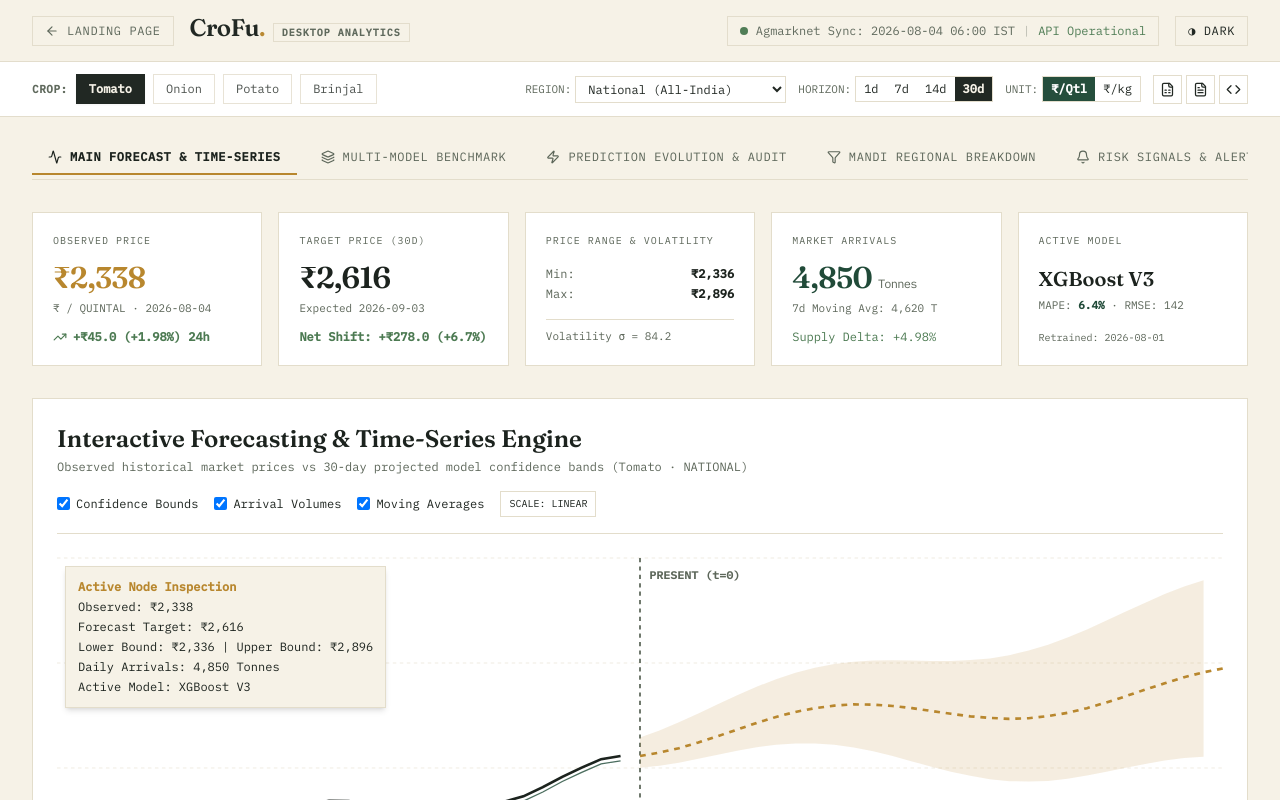
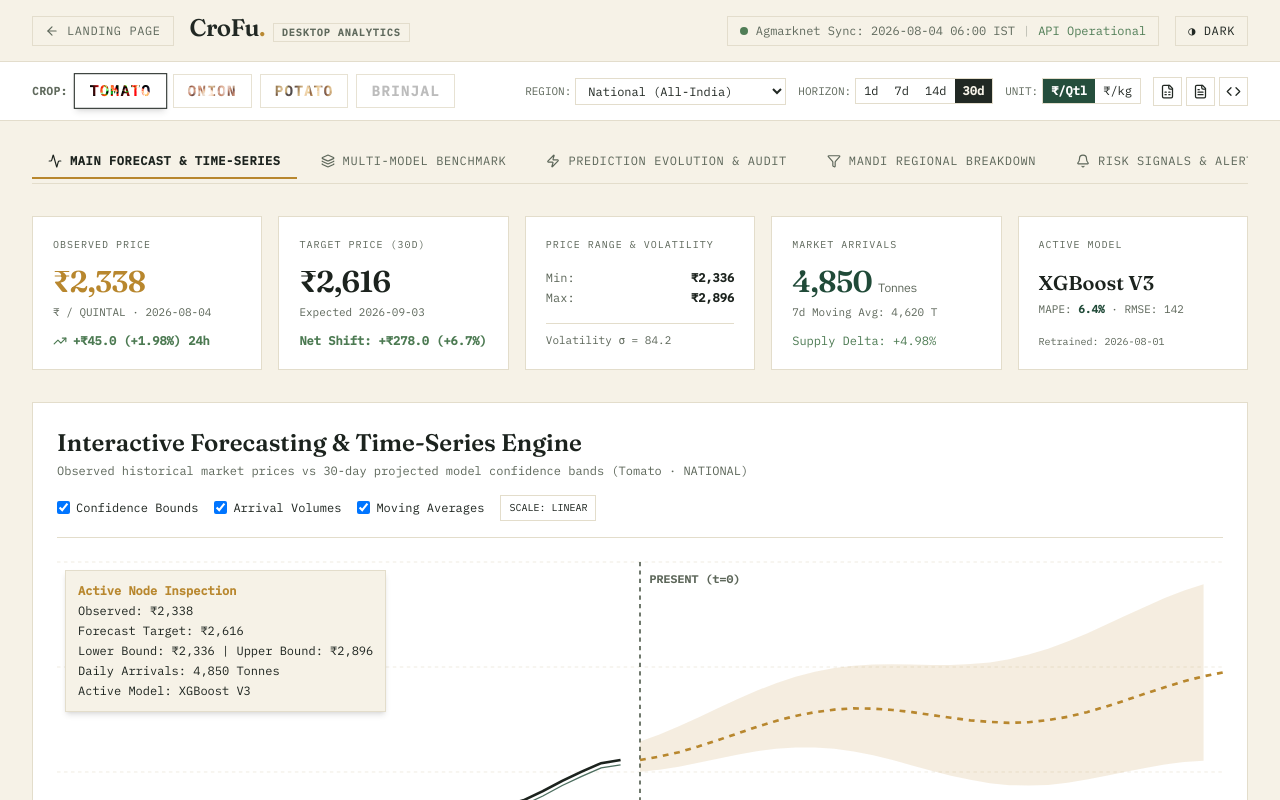
Before and after one commit to JuliusDude/crofu-web, a React (Vite) app in the folder Landing Page/: page / in a window 1280 px wide. Both pictures are taken after a click on the button "Dashboard". Shown: the top 800 px of the page. Built offline with nearby package versions, Linux system fonts and the light colour scheme; grey boxes are pictures that could not be loaded; the HTML template or start-up script is replaced by a standard one.

Commit message:
Implement image-filled text for Tomato, Onion, Potato, and Brinjal crop buttons in Dashboard

```diff
--- a/Landing Page/src/pages/Dashboard.jsx
+++ b/Landing Page/src/pages/Dashboard.jsx
@@ -27,6 +27,7 @@ import { useTheme, toggleTheme } from "@/lib/crofuHooks";
 const COMMODITY_CONFIG = {
     tomato: {
         label: "Tomato",
+        img: "/tomatoes.jpg",
         icon: "🍅",
         unitQuintal: 2320,
         championModel: "XGBoost V3",
@@ -44,6 +45,7 @@ const COMMODITY_CONFIG = {
     },
     onion: {
         label: "Onion",
+        img: "/onion.jpg",
         icon: "🧅",
         unitQuintal: 1950,
         championModel: "ARIMA (2,1,2)",
@@ -61,6 +63,7 @@ const COMMODITY_CONFIG = {
     },
     potato: {
         label: "Potato",
+        img: "/potato.jpg",
         icon: "🥔",
         unitQuintal: 1680,
         championModel: "ARIMA (1,1,1)",
@@ -78,6 +81,7 @@ const COMMODITY_CONFIG = {
     },
     brinjal: {
         label: "Brinjal",
+        img: "/brinjal.png",
         icon: "🍆",
         unitQuintal: 2100,
         championModel: "XGBoost V2",
@@ -332,16 +336,30 @@ export default function Dashboard({ onNavigate }) {
                                     <button
                                         key={key}
                                         onClick={() => setCommodity(key)}
-                                        className={`px-3 py-1.5 border transition-all flex items-center gap-1.5 ${
-                                            active ? "font-bold shadow-sm" : "opacity-80 hover:opacity-100"
+                                        className={`px-3.5 py-1.5 border transition-all flex items-center justify-center ${
+                                            active ? "shadow-md scale-105" : "opacity-85 hover:opacity-100"
                                         }`}
                                         style={{
                                             borderColor: active ? "var(--ink)" : "var(--border)",
-                                            background: active ? "var(--ink)" : "transparent",
-                                            color: active ? "var(--bg)" : "var(--ink)",
+                                            background: active ? "var(--surface)" : "transparent",
                                         }}
                                     >
-                                        <span>{c.label}</span>
+                                        <span
+                                            className="font-black text-sm tracking-widest uppercase"
+                                            style={{
+                                                backgroundImage: `url(${c.img})`,
+                                                backgroundSize: "cover",
+                                                backgroundPosition: "center",
+                                                WebkitBackgroundClip: "text",
+                                                WebkitTextFillColor: "transparent",
+                                                backgroundClip: "text",
+                                                color: "transparent",
+                                                display: "inline-block",
+                                                filter: active ? "contrast(1.4) brightness(1.15)" : "contrast(1.1) opacity(0.85)",
+                                            }}
+                                        >
+                                            {c.label}
+                                        </span>
                                     </button>
                                 );
                             })}
```
